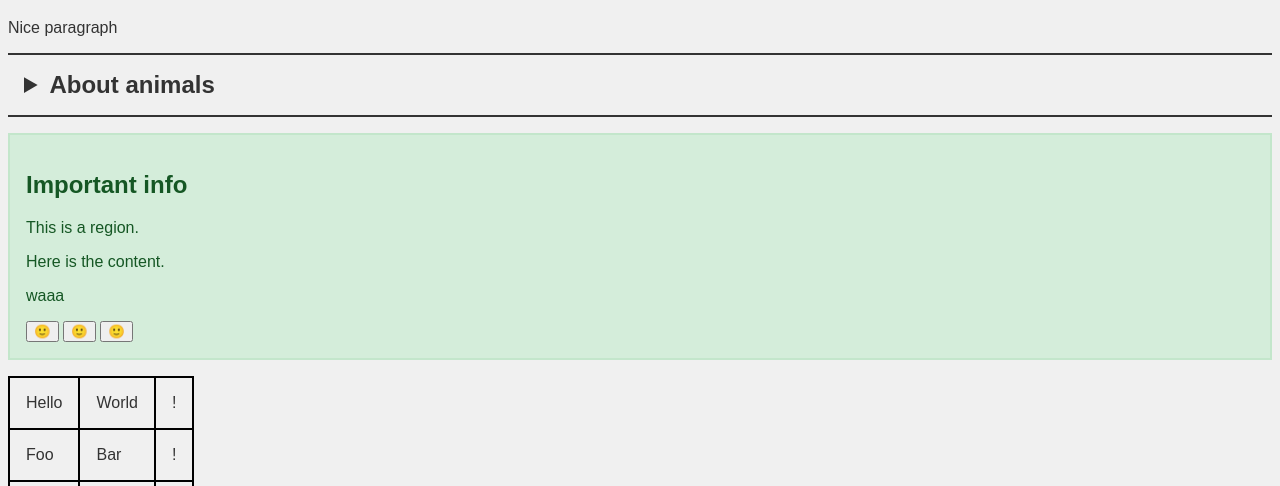
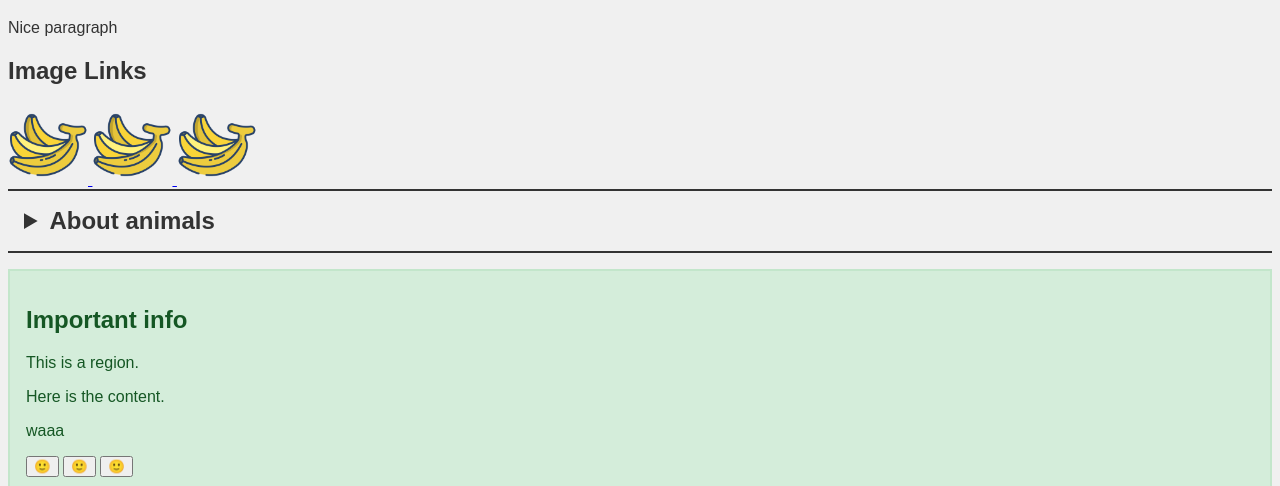
Before and after one commit to Koseioki/Sandbox, a plain HTML site: page index.html in a window 1280 px wide. Shown: the part 314-800 px from the top of the page. Drawn offline with Linux system fonts and the light colour scheme.

Commit message:
tested links with images

```diff
--- a/index.html
+++ b/index.html
@@ -30,7 +30,16 @@
         <h1>Main</h1>
         <p>Nice paragraph</p>
 
-
+        <h2>Image Links</h2>
+        <a href="/">
+            <img src="./banana.png" alt="">
+        </a>
+        <a href="/" aria-label="Aria label link">
+            <img src="./banana.png" alt="">
+        </a>
+        <a href="/">
+            <img src="./banana.png" alt="Alt text link">
+        </a>
 
         <details>
             <summary>About animals</summary>
--- a/style.css
+++ b/style.css
@@ -31,6 +31,9 @@ header{
     color: #333;
 }
 
+img{
+    width: 5rem;
+}
 
 dt{
     font-weight: bold;
@@ -76,3 +79,11 @@ summary{
 details p{
     padding: 0 1rem;
 }
+
+a:focus,
+button:focus,
+summary:focus{
+    outline:none;
+    box-shadow: 0 0 0 0.25rem #F6F6F6, 0 0 0 0.5rem #238CEC;
+
+}
```
Also changed, not shown: banana.png (added).
